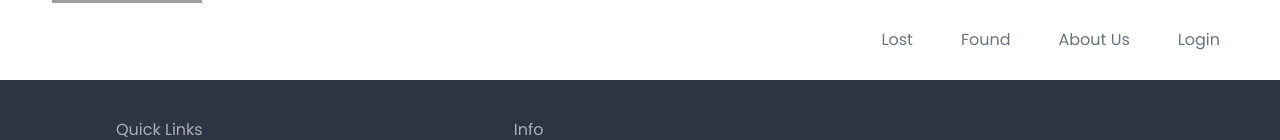
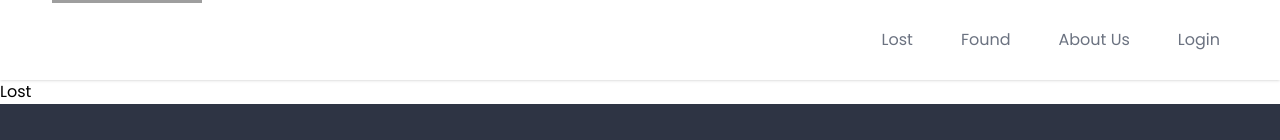
Before and after one commit to Vishal-1004/Lost-Found-Web-Application, a React (Vite) app in the folder frontend/: page /lost in a window 1280 px wide. Shown: the top 140 px of the page. Built offline with nearby package versions, Linux system fonts and the light colour scheme; grey boxes are pictures that could not be loaded.

Commit message:
Created Lost Page

```diff
--- a/frontend/src/App.jsx
+++ b/frontend/src/App.jsx
@@ -12,6 +12,7 @@ import {
   AllUsers,
   AboutUs,
   Found,
+  Lost
 } from "./pages";
 import { BackToTop, Footer, Navbar } from "./components";
 import EditProfile from "./pages/EditProfile";
@@ -157,6 +158,7 @@ const App = () => {
           element={userToken ? <Profile /> : <LoginPage />}
         />
         <Route path="/found" element={<Found />} />
+        <Route path="/lost" element={<Lost />} />
       </Routes>
       <Footer />
       <BackToTop />
--- /dev/null
+++ b/frontend/src/pages/Lost.jsx
@@ -0,0 +1,9 @@
+import React from 'react'
+
+function Lost() {
+  return (
+    <div>Lost</div>
+  )
+}
+
+export default Lost
--- a/frontend/src/pages/index.js
+++ b/frontend/src/pages/index.js
@@ -8,6 +8,7 @@ import AboutUs from "./AboutUs";
 import Profile from "./Profile";
 import AllUsers from "./AllUsers";
 import Found from "./Found";
+import Lost from "./Lost";
 
 export {
   Home,
@@ -20,4 +21,5 @@ export {
   Profile,
   AllUsers,
   Found,
+  Lost
 };
```
